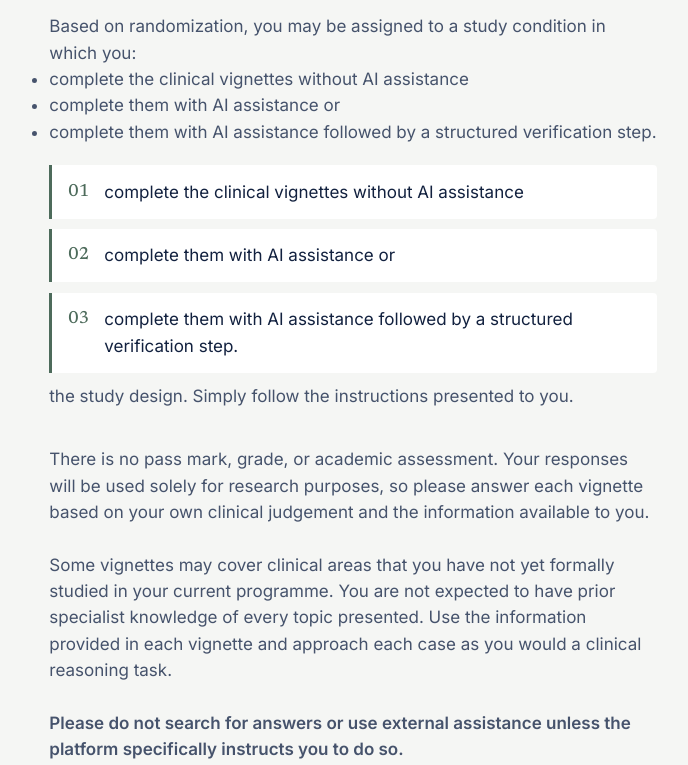
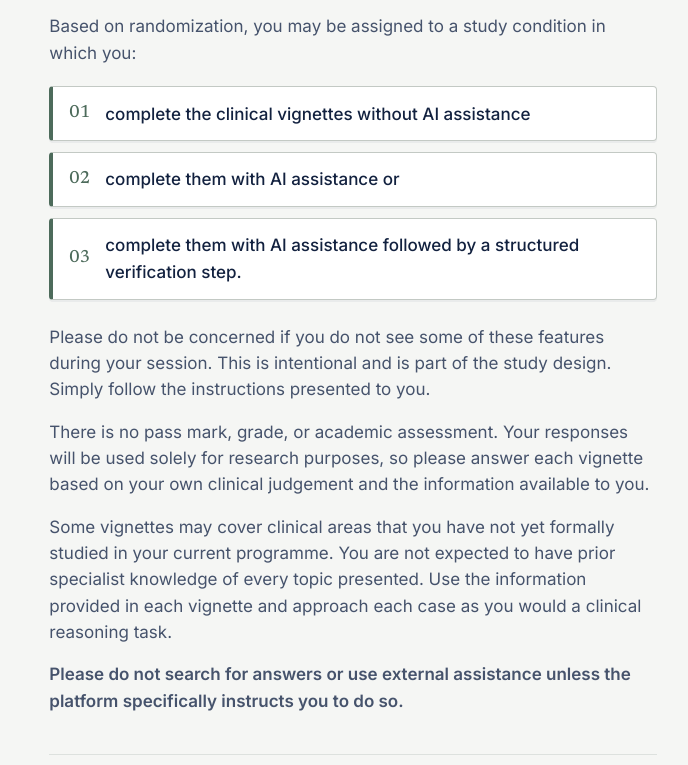
Before and after one commit to Tial0011/verifyai, a plain HTML site: page index.html in a window 1280 px wide. Shown: the part 1334-2099 px from the top of the page, without its empty margins (473-1161 px from the left). Drawn offline with Linux system fonts and the light colour scheme.

Commit message:
i did it

```diff
--- a/css/landing.css
+++ b/css/landing.css
@@ -109,11 +109,17 @@
 .condition-list li {
   counter-increment: condition;
   position: relative;
-  padding: 0.85rem 1rem 0.85rem 3.25rem;
+  display: flex;
+  align-items: center;
+  min-height: 3.25rem;
+  padding: 0.85rem 1.1rem 0.85rem 3.25rem;
   color: var(--color-ink);
   background: var(--color-surface);
-  border-left: 3px solid var(--color-accent);
-  border-radius: 0 var(--radius-sm) var(--radius-sm) 0;
+  border: 1px solid var(--color-line-strong);
+  border-left: 4px solid var(--color-accent);
+  border-radius: var(--radius-sm);
+  box-shadow: 0 2px 0 rgba(18, 33, 63, 0.05);
+  font-weight: 500;
 }
 
 .condition-list li::before {
--- a/index.html
+++ b/index.html
@@ -100,33 +100,34 @@
           <div class="section__body">
             <div class="expectation-overview">
               <p class="expectation-overview__lede">
-              The study takes place in a single session and consists of a series
-              of clinical vignettes designed to examine how participants make
-              clinical decisions when interacting with different forms of
-              decision support.
+                The study takes place in a single session and consists of a
+                series of clinical vignettes designed to examine how
+                participants make clinical decisions when interacting with
+                different forms of decision support.
               </p>
               <p>
                 Based on randomization, you may be assigned to a study condition
                 in which you:
               </p>
-            <ul>
+              <ul class="condition-list">
                 <li>complete the clinical vignettes without AI assistance</li>
                 <li>complete them with AI assistance or</li>
                 <li>
                   complete them with AI assistance followed by a structured
                   verification step.
                 </li>
-            <ul class="condition-list">
-              <li>complete the clinical vignettes without AI assistance</li>
-              <li>complete them with AI assistance or</li>
-              <li>complete them with AI assistance followed by a structured verification step.</li>
-              the study design. Simply follow the instructions presented to you.
+              </ul>
+              <p>
+                Please do not be concerned if you do not see some of these
+                features during your session. This is intentional and is part of
+                the study design. Simply follow the instructions presented to
+                you.
               </p>
               <p>
                 There is no pass mark, grade, or academic assessment. Your
                 responses will be used solely for research purposes, so please
-              answer each vignette based on your own clinical judgement and the
-              information available to you.
+                answer each vignette based on your own clinical judgement and
+                the information available to you.
               </p>
               <p>
                 Some vignettes may cover clinical areas that you have not yet
```
Lines whose indentation alone changed are shown as unchanged.
